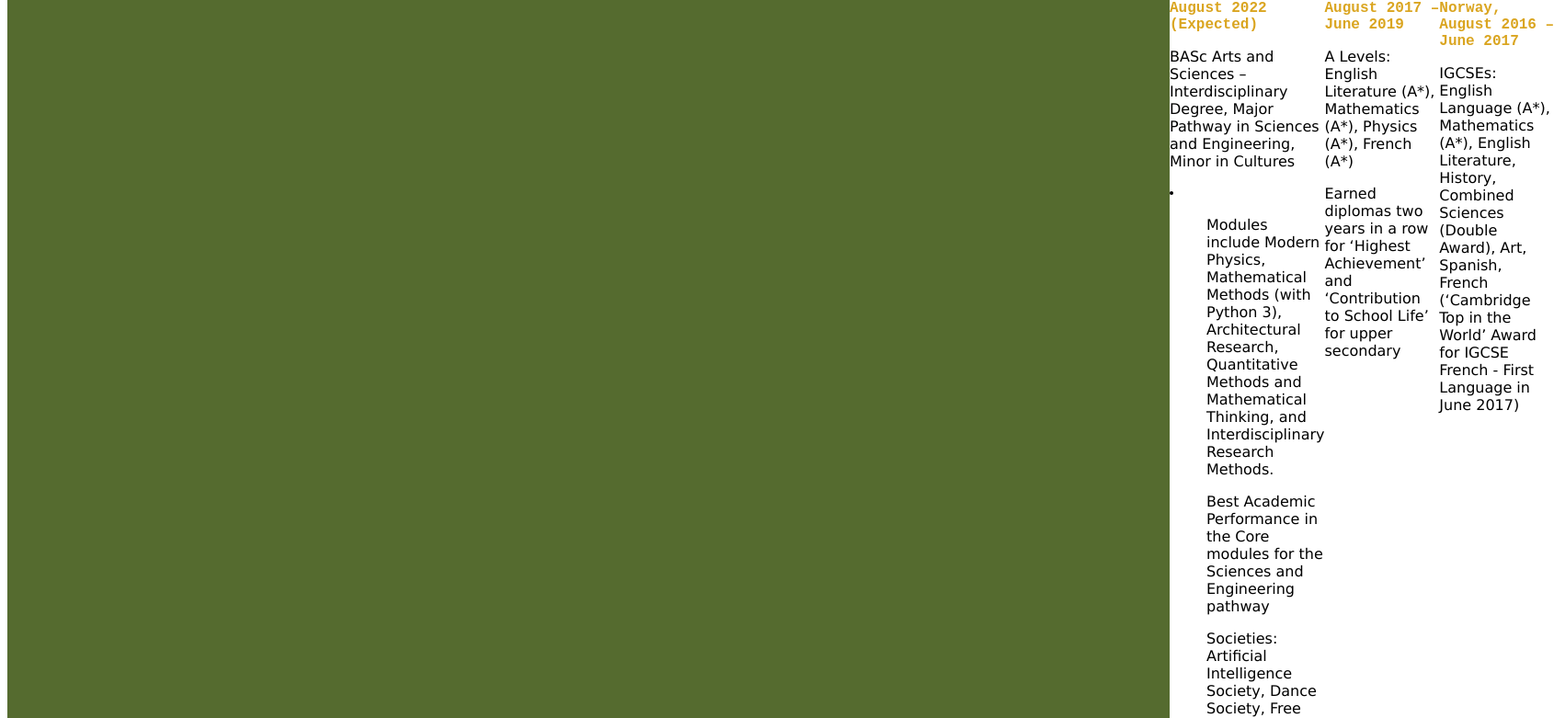
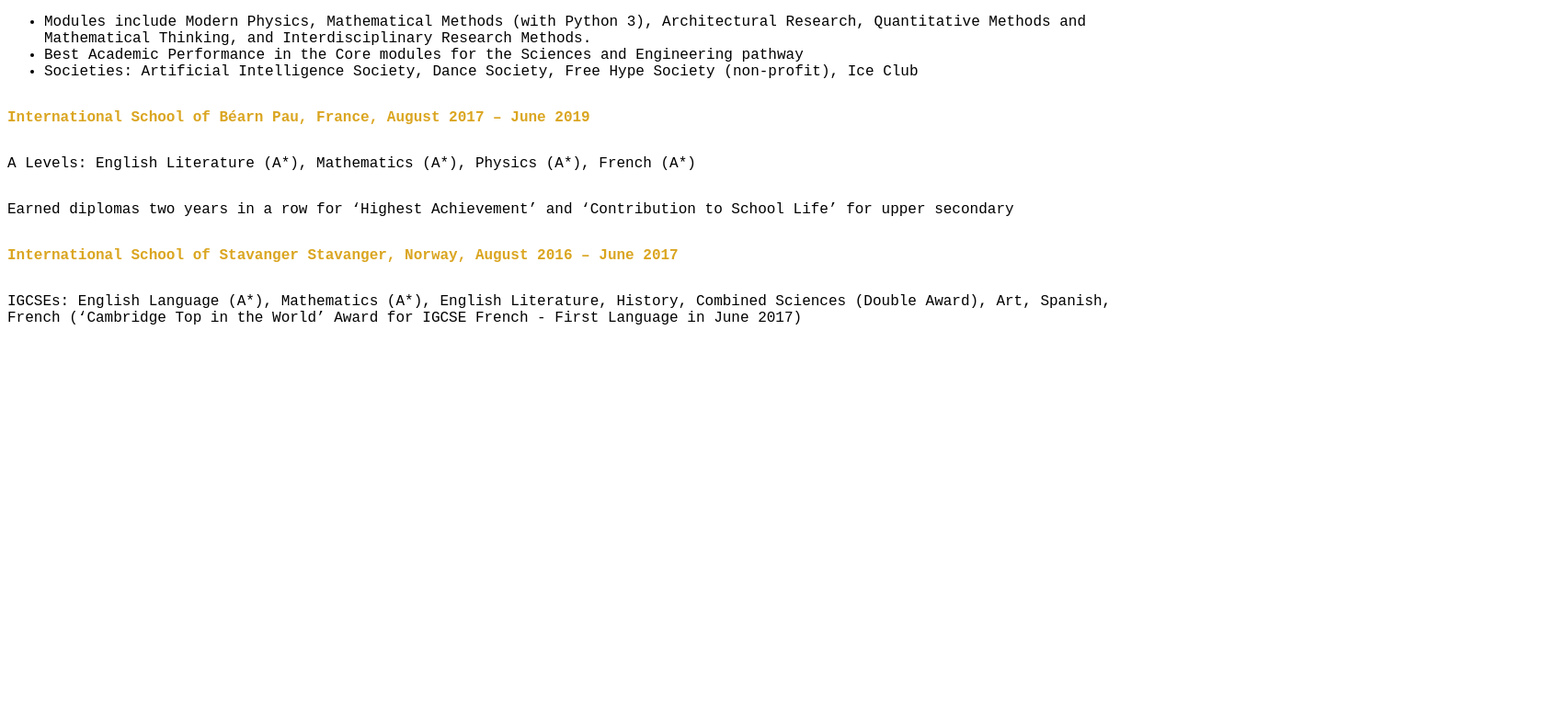
Before and after one commit to joyjixu/joyjixu.github.io, a plain HTML site: page links/cv.html in a window 1280 px wide. Shown: the part 335-1116 px from the top of the page at 92% size, 1690 px wide, since content can reach past the window. After the commit the page ends 800 px from the top, so only its background shows below. Drawn offline with Linux system fonts and the light colour scheme.

Commit message:
edit css cv layout

```diff
--- a/links/cv.html
+++ b/links/cv.html
@@ -7,31 +7,31 @@
     </head>
 
     <body>
-        <div class="header">
-            <h1>Joy Xu</h1>
+        <div>
+            <h1 class = "header">Joy Xu</h1>
         </div>
 
         <div class="education container">
             <div class = "title container">
-                <h2>Education</h3>
+                <h2 class="centered">Education</h2>
             </div>
-            <div class = "child">
+            <div class = "child container">
                 <h3>University College London (UCL) 	 London, UK, September 2019 – August 2022 (Expected)</h3>
                 <p>BASc Arts and Sciences – Interdisciplinary Degree, Major Pathway in Sciences and Engineering, Minor in Cultures</p>
-                <li>
-                    <ul>Modules include Modern Physics, Mathematical Methods (with Python 3), Architectural Research, Quantitative Methods and Mathematical Thinking, and Interdisciplinary Research Methods.</ul>
-                    <ul>Best Academic Performance in the Core modules for the Sciences and Engineering pathway</ul>
-                    <ul>Societies: Artificial Intelligence Society, Dance Society, Free Hype Society (non-profit), Ice Club</ul>
-                </li>
+                <ul>
+                    <li>Modules include Modern Physics, Mathematical Methods (with Python 3), Architectural Research, Quantitative Methods and Mathematical Thinking, and Interdisciplinary Research Methods.</li>
+                    <li>Best Academic Performance in the Core modules for the Sciences and Engineering pathway</li>
+                    <li>Societies: Artificial Intelligence Society, Dance Society, Free Hype Society (non-profit), Ice Club</li>
+                </ul>
             </div>
 
-            <div class = "child">
+            <div class = "child container">
                 <h3>International School of Béarn 	Pau, France, August 2017 – June 2019</h3>
                 <p>A Levels: English Literature (A*), Mathematics (A*), Physics (A*), French (A*)</p>
                 <p>Earned diplomas two years in a row for ‘Highest Achievement’ and ‘Contribution to School Life’ for upper secondary</p>
             </div>
 
-            <div class = "child">
+            <div class = "child container">
                 <h3>International School of Stavanger 	Stavanger, Norway, August 2016 – June 2017</h3>
                 <p>IGCSEs: English Language (A*), Mathematics (A*), English Literature, History, Combined Sciences (Double Award), Art, Spanish, French (‘Cambridge Top in the World’ Award for IGCSE French - First Language in June 2017)</p>
             </div>
--- a/resources/css/cv_style.css
+++ b/resources/css/cv_style.css
@@ -5,13 +5,14 @@
     font-weight: bold;
     color: lavender;
     text-align: center;
+    text-transform: uppercase;
 }
 
 h2 {
     font-weight: bold;
     font-size: 32px;
     color: white;
-    text-transform: capitalize;
+    text-transform: uppercase;
 }
 
 h3 {
@@ -20,22 +21,24 @@ h3 {
     color: goldenrod;
 }
 
+.centered {
+    text-align: center;
+}
 
-p,ul {
-    font-family: Verdana, Geneva, Tahoma, sans-serif;
-}
+
 
 .container {
     display: flex;
+    flex-flow: wrap;
     justify-items: center;
 }
 
 child {
-    display: inline-flex;
+    padding : 5%;
 }
 
 .child:hover {
-    background-color: azure;
+    background-color: lavender;
 }
 
 .button {
@@ -50,6 +53,7 @@ child {
 }
 
 .title {
+    padding : 10px;
     text-align: center;
     background-color: darkolivegreen;
     flex: 0 0 100%;
```
